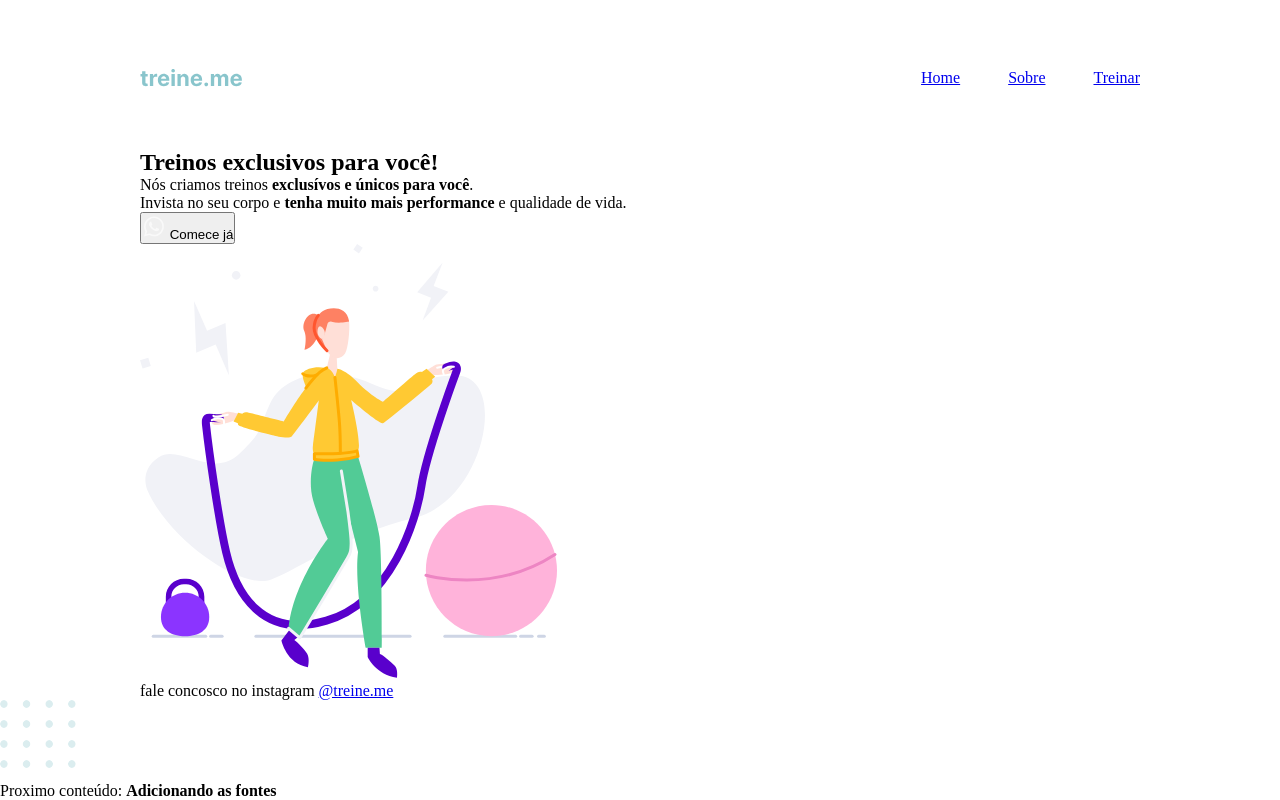
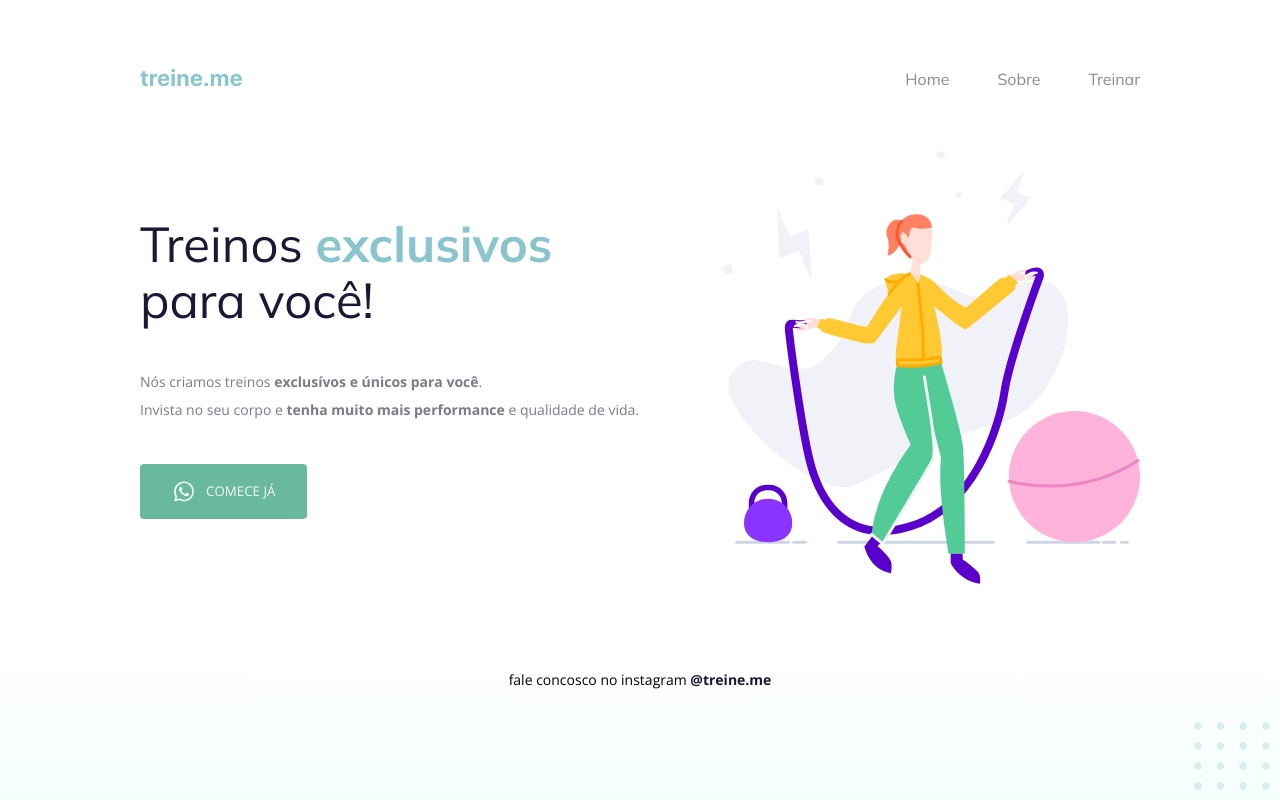
Before and after one commit to rogeriolins/explorer-projeto02, a plain HTML site: page index.html in a window 1280 px wide. Drawn offline with nearby package versions, Linux system fonts and the light colour scheme.

Commit message:
Project 02 - Finished

```diff
--- a/index.html
+++ b/index.html
@@ -1,10 +1,18 @@
 <!DOCTYPE html>
 <html lang="pt-br">
   <head>
+    <link rel="preconnect" href="https://fonts.googleapis.com" />
+    <link rel="preconnect" href="https://fonts.gstatic.com" crossorigin />
+
     <meta charset="UTF-8" />
     <meta name="viewport" content="width=device-width, initial-scale=1.0" />
 
     <title>Treine-me</title>
+
+    <link
+      href="https://fonts.googleapis.com/css2?family=Mulish:wght@400;700&family=Open+Sans:wght@400;700&display=swap"
+      rel="stylesheet"
+    />
 
     <link rel="stylesheet" href="./style.css" />
   </head>
@@ -53,9 +61,9 @@
       </footer>
     </div>
     <img
+      id="balls"
       src="./assets/balls.svg"
       alt="Bolinhas decorativas verdes no canto inferior direito da página."
     />
-    <p>Proximo conteúdo: <strong>Adicionando as fontes</strong></p>
   </body>
 </html>
--- a/style.css
+++ b/style.css
@@ -7,6 +7,9 @@
 
   --color-btn-whatsapp: #69b99d;
   --color-btn-whatsapp-font: #f9f9f9;
+  --color-btn-whatsapp-hover: #4ea788;
+
+  --color-black: #000;
 }
 
 * {
@@ -15,9 +18,29 @@
   box-sizing: border-box;
 }
 
+body {
+  font-family: "Open Sans", sans-serif;
+
+  background: linear-gradient(
+    180deg,
+    rgba(227, 255, 258, 0) 82.08%,
+    rgba(227, 255, 248, 0.38) 100%
+  );
+
+  min-height: 100vh;
+}
+
 .page {
   width: 1000px;
-  margin: 65px auto 0;
+  margin: 0 auto;
+
+  padding-top: 65px;
+}
+
+main {
+  display: flex;
+  justify-content: space-between;
+  align-items: center;
 }
 
 nav {
@@ -32,4 +55,84 @@ nav ul {
   display: flex;
   list-style: none;
   gap: 48px;
+
+  font-family: "Mulish", sans-serif;
 }
+
+ul li a {
+  text-decoration: none;
+  color: var(--color-text-menu);
+  opacity: 0.5;
+}
+
+ul li a:hover {
+  font-weight: bold;
+  color: var(--color-text-menu);
+  opacity: 1;
+}
+
+h1 {
+  font-family: "Mulish", sans-serif;
+  font-size: 49px;
+  line-height: 56px;
+  font-weight: normal;
+  color: var(--color-text-menu);
+
+  width: 490px;
+
+  margin-bottom: 40px;
+}
+
+h1 span {
+  font-weight: bold;
+  color: var(--color-accent);
+}
+
+p {
+  color: var(--color-paragraph);
+  font-size: 14px;
+  line-height: 28px;
+
+  margin-bottom: 40px;
+}
+
+button {
+  text-transform: uppercase;
+  font-family: "Open Sans", sans-serif;
+  color: var(--color-btn-whatsapp-font);
+
+  display: flex;
+  justify-content: center;
+  align-items: center;
+  gap: 10px;
+
+  padding: 15px 32px;
+  background-color: var(--color-btn-whatsapp);
+  border: none;
+  border-radius: 4px;
+}
+
+button:hover {
+  background-color: var(--color-btn-whatsapp-hover);
+  cursor: pointer;
+}
+
+footer {
+  font-size: 14px;
+  line-height: 28px;
+
+  text-align: center;
+  margin-top: 82px;
+}
+
+footer a {
+  font-weight: bold;
+  text-decoration: none;
+  color: var(--color-text-menu);
+}
+
+#balls {
+  position: fixed;
+  bottom: 0px;
+  right: 0px;
+}
```
Also changed, not shown: .github/my-cover-projeto02.jpg (added).
